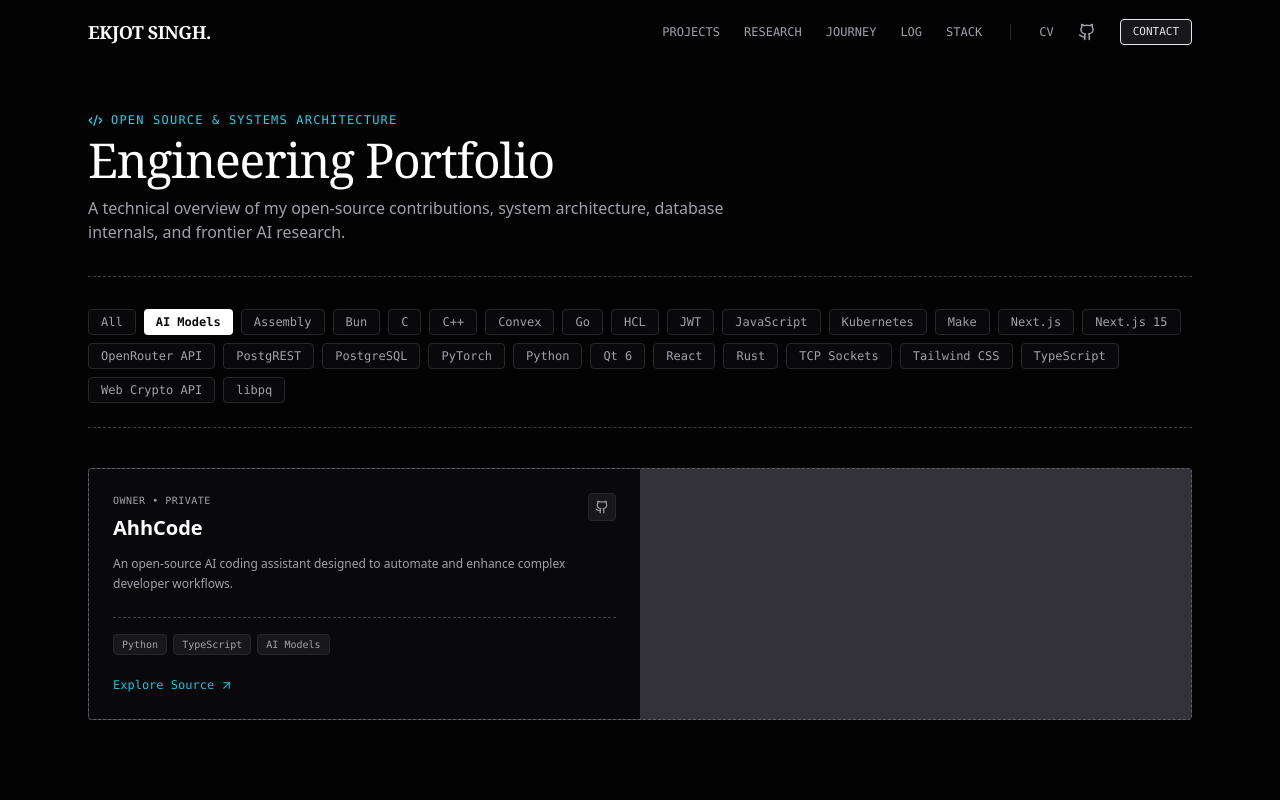
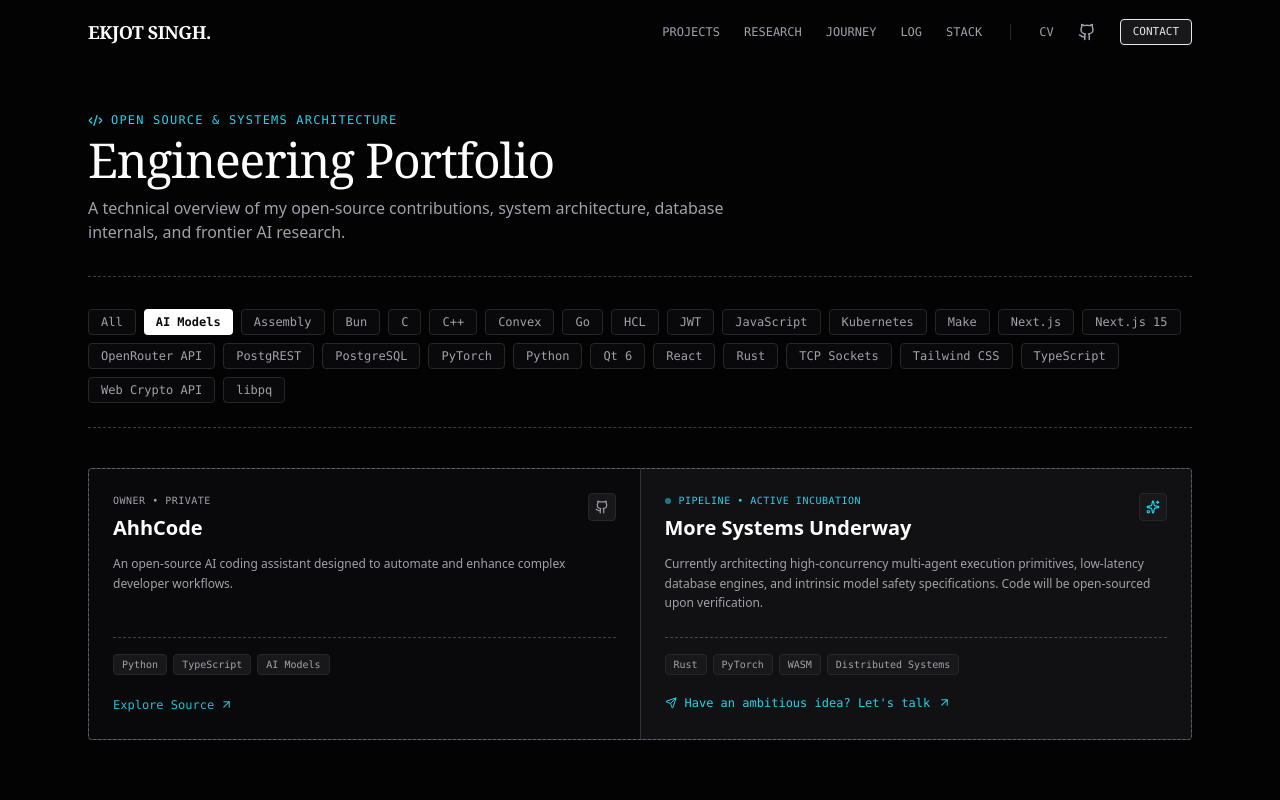
Before and after one commit to ekjotsinghmakhija/website, a Next.js app: page /projects in a window 1280 px wide. Both pictures are taken after a click on the button "AI Models". Shown: the top 800 px of the page. Built offline with nearby package versions, Linux system fonts and the light colour scheme.

Commit message:
feat(projects): add dynamic 'More Systems Underway' incubation slot for odd project counts

```diff
--- a/src/app/projects/page.tsx
+++ b/src/app/projects/page.tsx
@@ -4,8 +4,9 @@ import { useState, useMemo } from "react";
 import { PERSONAL_PROJECTS } from "@/lib/personal-projects";
 import Navbar from "@/components/layout/Navbar";
 import Footer from "@/components/sections/Footer";
-import { ArrowUpRight, ExternalLink, Code2 } from "lucide-react";
+import { ArrowUpRight, Code2, Sparkles, Send } from "lucide-react";
 import { GithubIcon } from "@/components/icons/GithubIcon";
+import { SOCIALS } from "@/lib/socials";
 
 export default function ProjectsPage() {
   const [activeFilter, setActiveFilter] = useState("All");
@@ -130,6 +131,52 @@ export default function ProjectsPage() {
               </div>
             </div>
           ))}
+
+          {/* Conditional Slot when filtered list has an odd number of items */}
+          {filteredProjects.length % 2 !== 0 && (
+            <div className="flex flex-col justify-between p-6 bg-zinc-950/80 hover:bg-zinc-900/40 transition-colors border-t md:border-t-0">
+              <div>
+                <div className="flex items-start justify-between gap-3 mb-3">
+                  <div>
+                    <div className="flex items-center gap-2">
+                      <span className="h-1.5 w-1.5 rounded-full bg-cyan-400 animate-pulse" />
+                      <span className="text-[10px] font-mono uppercase tracking-wider text-cyan-400">
+                        Pipeline • Active Incubation
+                      </span>
+                    </div>
+                    <h3 className="text-xl font-bold text-white mt-1.5">
+                      More Systems Underway
+                    </h3>
+                  </div>
+                  <div className="p-1.5 rounded bg-zinc-900 text-cyan-400 border border-zinc-800">
+                    <Sparkles size={14} />
+                  </div>
+                </div>
+
+                <p className="text-xs text-zinc-400 leading-relaxed mb-6 font-light">
+                  Currently architecting high-concurrency multi-agent execution primitives, low-latency database engines, and intrinsic model safety specifications. Code will be open-sourced upon verification.
+                </p>
+              </div>
+
+              <div>
+                <div className="pt-4 border-t border-dashed border-zinc-800/80 flex flex-wrap gap-1.5 mb-4 font-mono text-[10px] text-zinc-400">
+                  <span className="px-2 py-0.5 rounded bg-zinc-900 border border-zinc-800">Rust</span>
+                  <span className="px-2 py-0.5 rounded bg-zinc-900 border border-zinc-800">PyTorch</span>
+                  <span className="px-2 py-0.5 rounded bg-zinc-900 border border-zinc-800">WASM</span>
+                  <span className="px-2 py-0.5 rounded bg-zinc-900 border border-zinc-800">Distributed Systems</span>
+                </div>
+
+                <a
+                  href={SOCIALS.email}
+                  className="inline-flex items-center gap-2 text-xs font-mono text-cyan-400 hover:text-white transition-colors font-medium"
+                >
+                  <Send size={12} />
+                  <span>Have an ambitious idea? Let&apos;s talk</span>
+                  <ArrowUpRight size={13} />
+                </a>
+              </div>
+            </div>
+          )}
         </div>
       </main>
 
```
